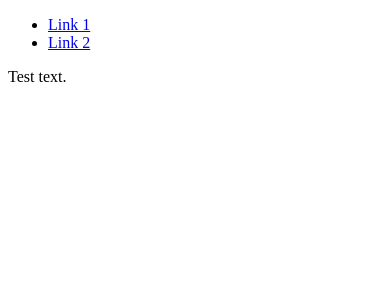
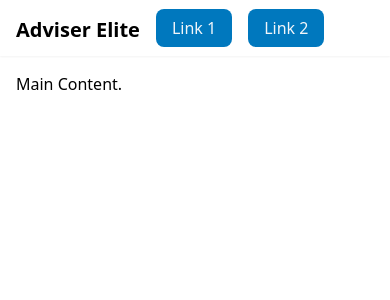
Before and after one commit to marklund117/next-test, a Next.js app: page / in a window 390 px wide. Shown: the top 300 px of the page. Built offline with nearby package versions, Linux system fonts and the light colour scheme.

Commit message:
we're getting started - next up is a footer component, and media breakpoints before we go too far

```diff
--- a/app/components/Navbar.tsx
+++ b/app/components/Navbar.tsx
@@ -10,15 +10,16 @@ export default function Navbar () {
     return (
         // we will use a normal nav element with an unordered list
         // note the lack of <a> tags since we are using the Link component
-        <nav>
-            <ul>
+        <nav className="flex p-4 h-[56px] shadow-sm">
+            <span className="text-xl font-bold mr-4">Adviser Elite</span>
+            <ul className="list-none flex gap-4">
                 <li>
-                    <Link href="/">
+                    <Link className="transition hover:transiton-all duration-300 hover:bg-[#0098f1] text-slate-100 rounded-lg bg-[#0078be] px-4 py-2" href="/">
                         Link 1
                     </Link>
                 </li>
                 <li>
-                    <Link href="/">
+                    <Link className="transition hover:transiton-all duration-300 hover:bg-[#0098f1] text-slate-100 rounded-lg bg-[#0078be] px-4 py-2" href="/">
                         Link 2
                     </Link>
                 </li>
--- a/app/page.tsx
+++ b/app/page.tsx
@@ -2,6 +2,10 @@
 // first, import React
 import React from 'react'
 
+// import tailwind global CSS
+import './styles/globals.css'
+
+// here's the main dish
 export default function Page() {
-  return <div>Test text.</div>
+  return <div className="p-4">Main Content.</div>
 }
--- /dev/null
+++ b/app/styles/globals.css
@@ -0,0 +1,3 @@
+@tailwind base;
+@tailwind components;
+@tailwind utilities;
```
